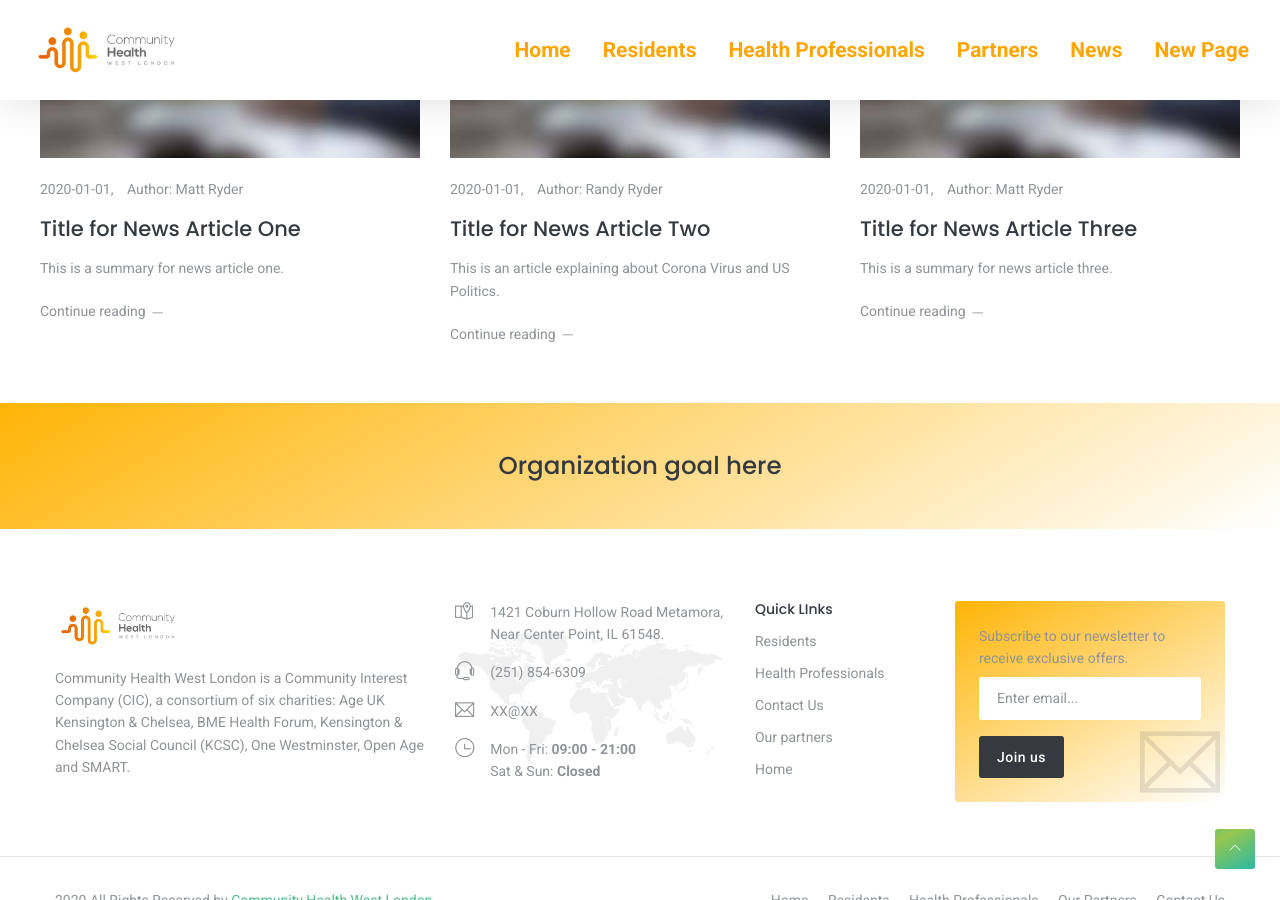
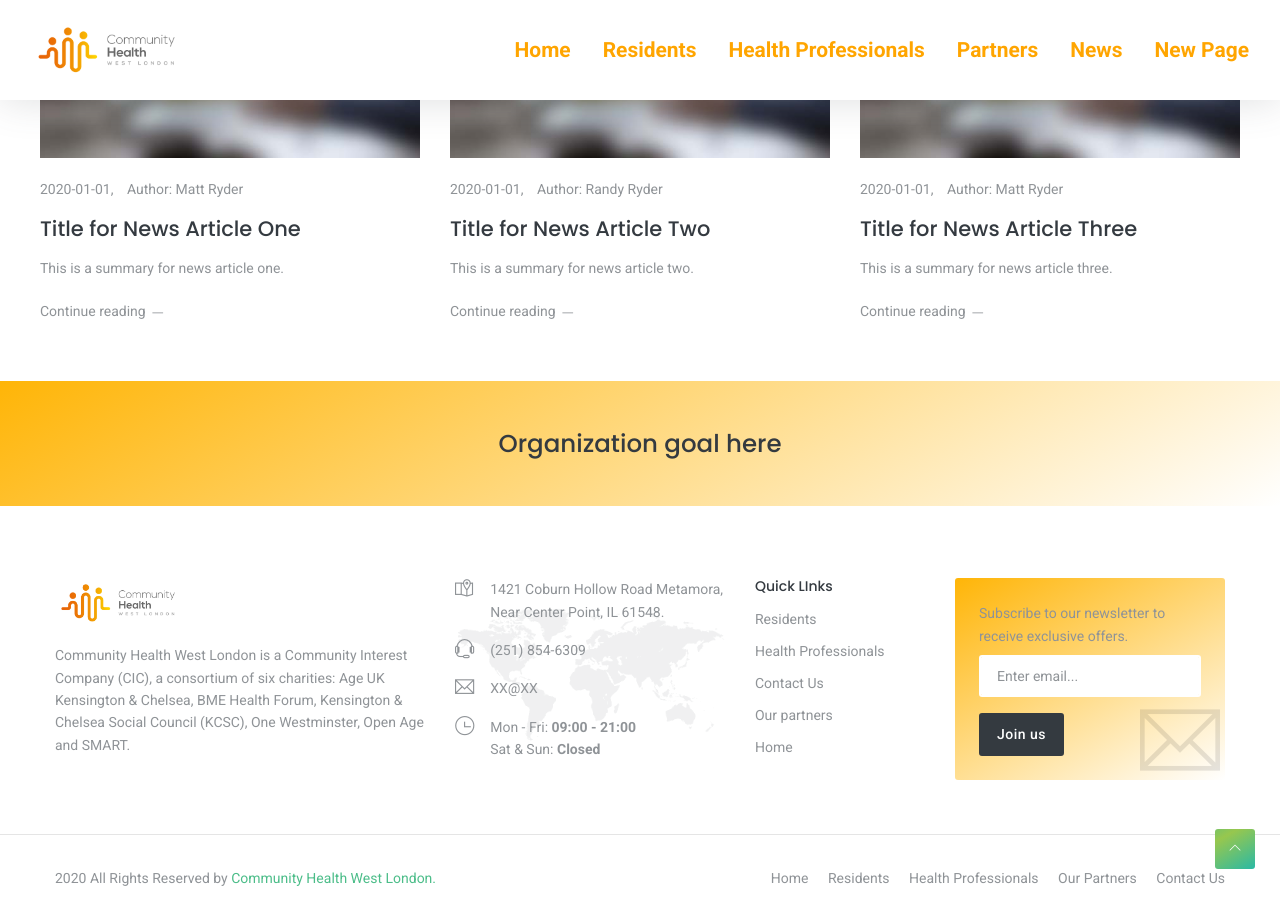
Before and after one commit to AgileVentures/cic-website, a Jekyll site: the page built from news-items.md, in a window 1280 px wide and 900 px high, scrolled down 544 px. Built offline with Jekyll 4.4.1, drawn with Linux system fonts in a browser that asks for light colours; some web fonts are replaced.

Commit message:
Update News Summaries “news_summaries”

```diff
--- a/_data/news_summaries.yml
+++ b/_data/news_summaries.yml
@@ -7,7 +7,7 @@ news_summaries:
     is_displayable: true
   - author: Randy Ryder
     title: Title for News Article Two
-    summary: This is an article explaining about Corona Virus and US Politics.
+    summary: This is a summary for news article two.
     date_published: 2020-01-01
     links_to: news-article-two
     is_displayable: true
```
